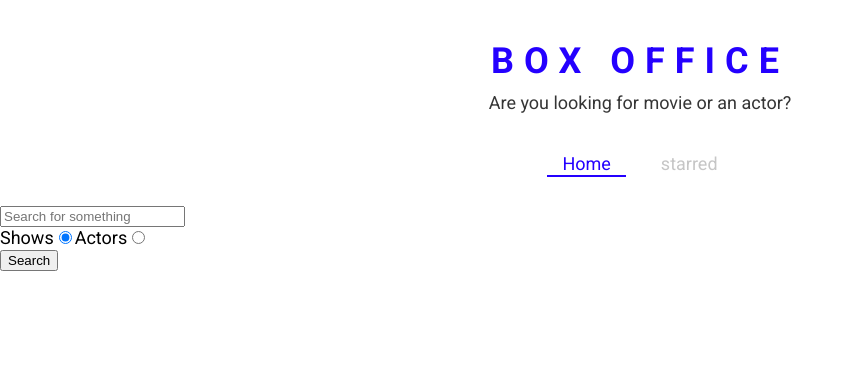
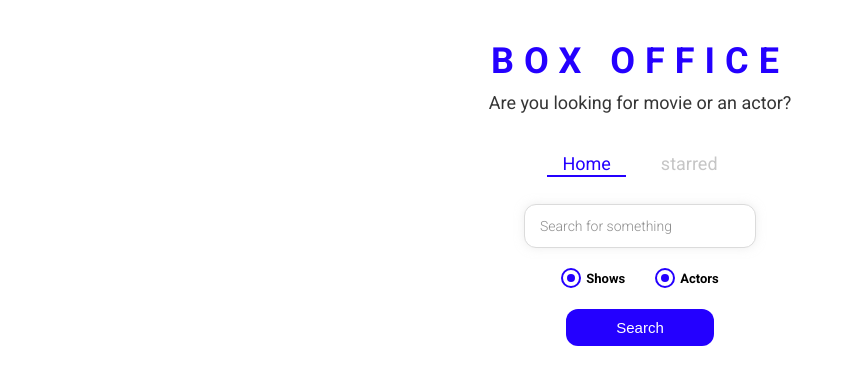
Before and after one commit to kishore-java/box-office, a React (Create React App) app: page / in a window 1280 px wide. Shown: the top 384 px of the page, without its empty margins (0-854 px from the left). Built offline with nearby package versions, Linux system fonts and the light colour scheme.

Commit message:
styled the entire app

```diff
--- /dev/null
+++ b/src/components/CustomRadio.js
@@ -0,0 +1,67 @@
+/* eslint-disable */
+
+import React from 'react';
+import styled from 'styled-components';
+
+const RadioWrapper = styled.label`
+  display: block;
+  position: relative;
+  padding-left: 25px;
+  cursor: pointer;
+  font-size: 13px;
+  user-select: none;
+  font-weight: 700;
+  line-height: 1.65;
+
+  input {
+    position: absolute;
+    opacity: 0;
+    cursor: pointer;
+  }
+
+  span {
+    position: absolute;
+    top: 0;
+    left: 0;
+    height: 16px;
+    width: 16px;
+    background-color: #fff;
+    border: 2px solid ${({ theme }) => theme.mainColors.blue};
+    border-radius: 50%;
+  }
+
+  input:checked ~ span {
+    background-color: #fff;
+    border: 2px solid ${({ theme }) => theme.mainColors.blue};
+  }
+
+  span:after {
+    content: '';
+    position: absolute;
+    display: none;
+  }
+
+  input:checked ~ span:after {
+    display: block;
+  }
+
+  span:after {
+    top: 4px;
+    left: 4px;
+    width: 8px;
+    height: 8px;
+    border-radius: 50%;
+    background: ${({ theme }) => theme.mainColors.blue};
+  }
+`;
+const CustomRadio = ({ label, ...restProps }) => {
+  return (
+    <RadioWrapper htmlFor={restProps.id}>
+      {label}
+      <input {...restProps} type="radio" />
+      <span />
+    </RadioWrapper>
+  );
+};
+
+export default CustomRadio;
--- a/src/pages/Home.js
+++ b/src/pages/Home.js
@@ -5,6 +5,12 @@
 import MainPageLayout from '../components/MainPageLayout';
 import { apiGet } from '../misc/config';
 import { useLastQuery } from '../misc/custom-hooks';
+import {
+  RadioInputsWrapper,
+  SearchButtonWrapper,
+  SearchInput,
+} from './Home.styled';
+import CustomRadio from '../components/CustomRadio';
 
 const Home = () => {
   const [input, setInput] = useLastQuery();
@@ -51,7 +57,7 @@
 
   return (
     <MainPageLayout>
-      <input
+      <SearchInput
         type="text"
         placeholder="Search for something"
         onChange={onInputChange}
@@ -59,33 +65,31 @@
         value={input}
       />
 
-      <div>
-        <label htmlFor="shows-search">
-          Shows
-          <input
+      <RadioInputsWrapper>
+        <div>
+          <CustomRadio
+            label="Shows"
             id="shows-search"
-            type="radio"
             value="shows"
             checked={isShowsSearch}
             onChange={onRadioChange}
           />
-        </label>
-
-        <label htmlFor="actors-search">
-          Actors
-          <input
+        </div>
+        <div>
+          <CustomRadio
+            label="Actors"
             id="actors-search"
-            type="radio"
             value="people"
-            checked={!isShowsSearch}
+            checked={isShowsSearch}
             onChange={onRadioChange}
           />
-        </label>
-      </div>
-
-      <button type="button" onClick={onSearch}>
-        Search
-      </button>
+        </div>
+      </RadioInputsWrapper>
+      <SearchButtonWrapper>
+        <button type="button" onClick={onSearch}>
+          Search
+        </button>
+      </SearchButtonWrapper>
       {renderResults()}
     </MainPageLayout>
   );
--- /dev/null
+++ b/src/pages/Home.styled.js
@@ -0,0 +1,49 @@
+import styled from 'styled-components';
+
+export const SearchInput = styled.input`
+  display: block;
+  font-family: 'Roboto', sans-serif;
+  width: 200px;
+  margin: auto;
+  outline: none;
+  padding: 13px 15px;
+  border: 1px solid #dbdbdb;
+  box-shadow: 0px 0px 10px 0px rgba(219, 219, 219, 0.5);
+  font-size: 14px;
+  border-radius: 12px;
+  color: #8d8d8d;
+
+  &::placeholder {
+    font-weight: 300;
+    color: #8d8d8d;
+  }
+`;
+
+export const RadioInputsWrapper = styled.div`
+  display: flex;
+  justify-content: center;
+  margin: 20px 0;
+
+  div {
+    margin: 0 15px;
+  }
+`;
+
+export const SearchButtonWrapper = styled.div`
+  text-align: center;
+  margin-bottom: 35px;
+
+  button {
+    color: #fff;
+    background-color: ${({ theme }) => theme.mainColors.blue};
+    margin: auto;
+    padding: 10px 50px;
+    font-size: 15px;
+    border: none;
+    outline: none;
+    border-radius: 12px;
+    &:hover {
+      cursor: pointer;
+    }
+  }
+`;
```
